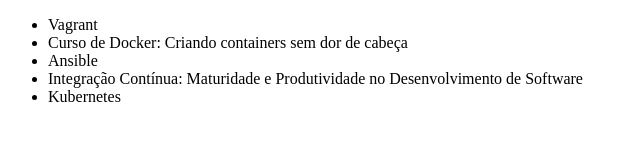
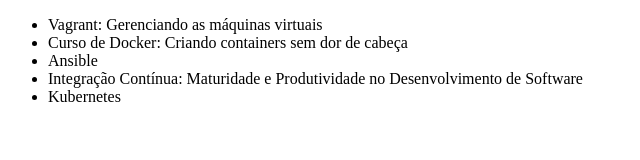
Before and after one commit to uranolais/alura-git, a plain HTML site: page index.html in a window 1280 px wide. Shown: the whole page, without its empty margins (0-640 px from the left). Drawn offline with Linux system fonts and the light colour scheme.

Commit message:
Alterando o título do curso de vagrant

```diff
--- a/index.html
+++ b/index.html
@@ -6,7 +6,7 @@
 </head>
 <body>
     <ul>
-        <li>Vagrant </li>
+        <li>Vagrant: Gerenciando as máquinas virtuais </li>
         <li>Curso de Docker: Criando containers sem dor de cabeça</li>
         <li>Ansible </li>
         <li>Integração Contínua: Maturidade e Produtividade no Desenvolvimento de Software </li>
```
